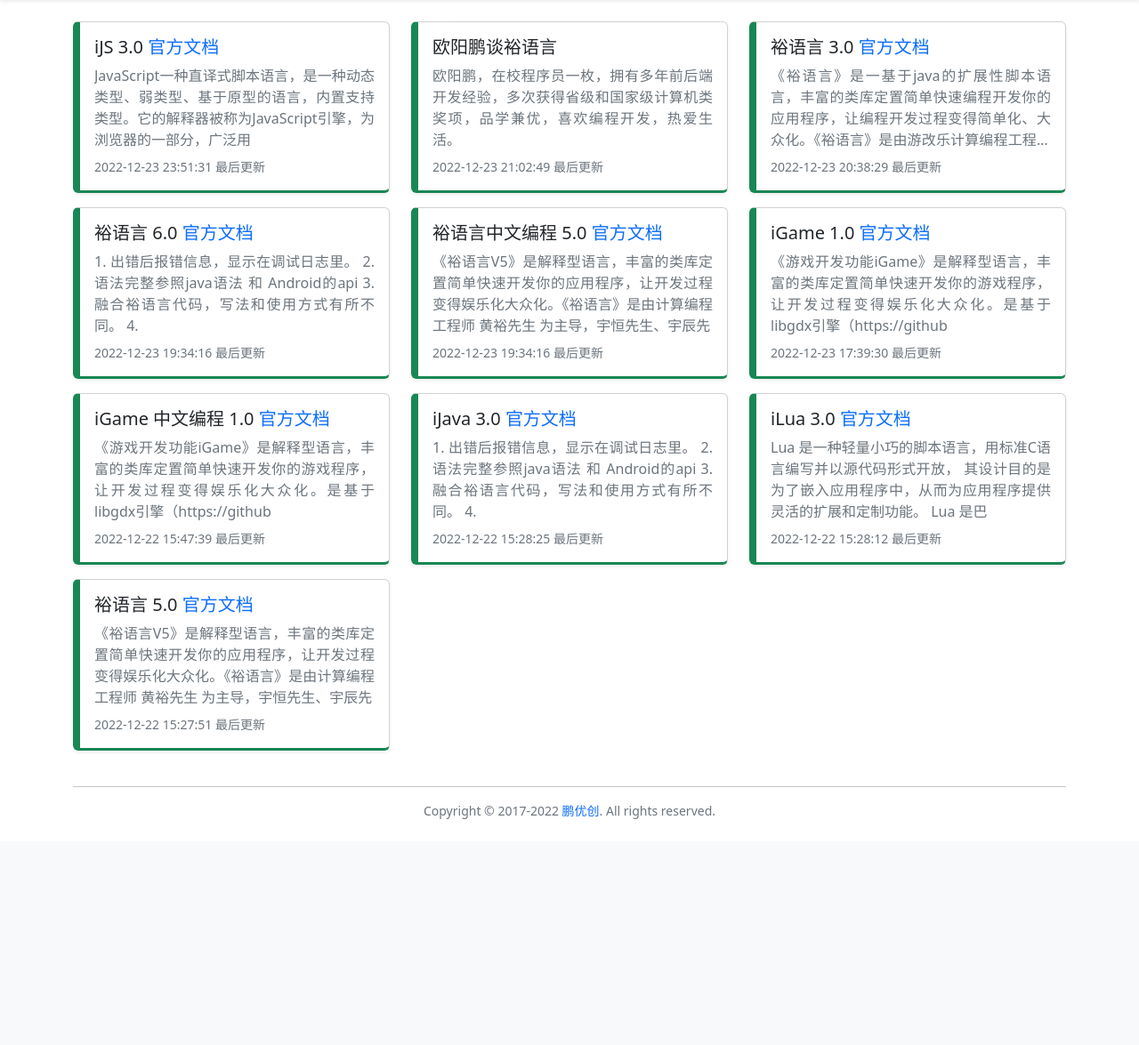
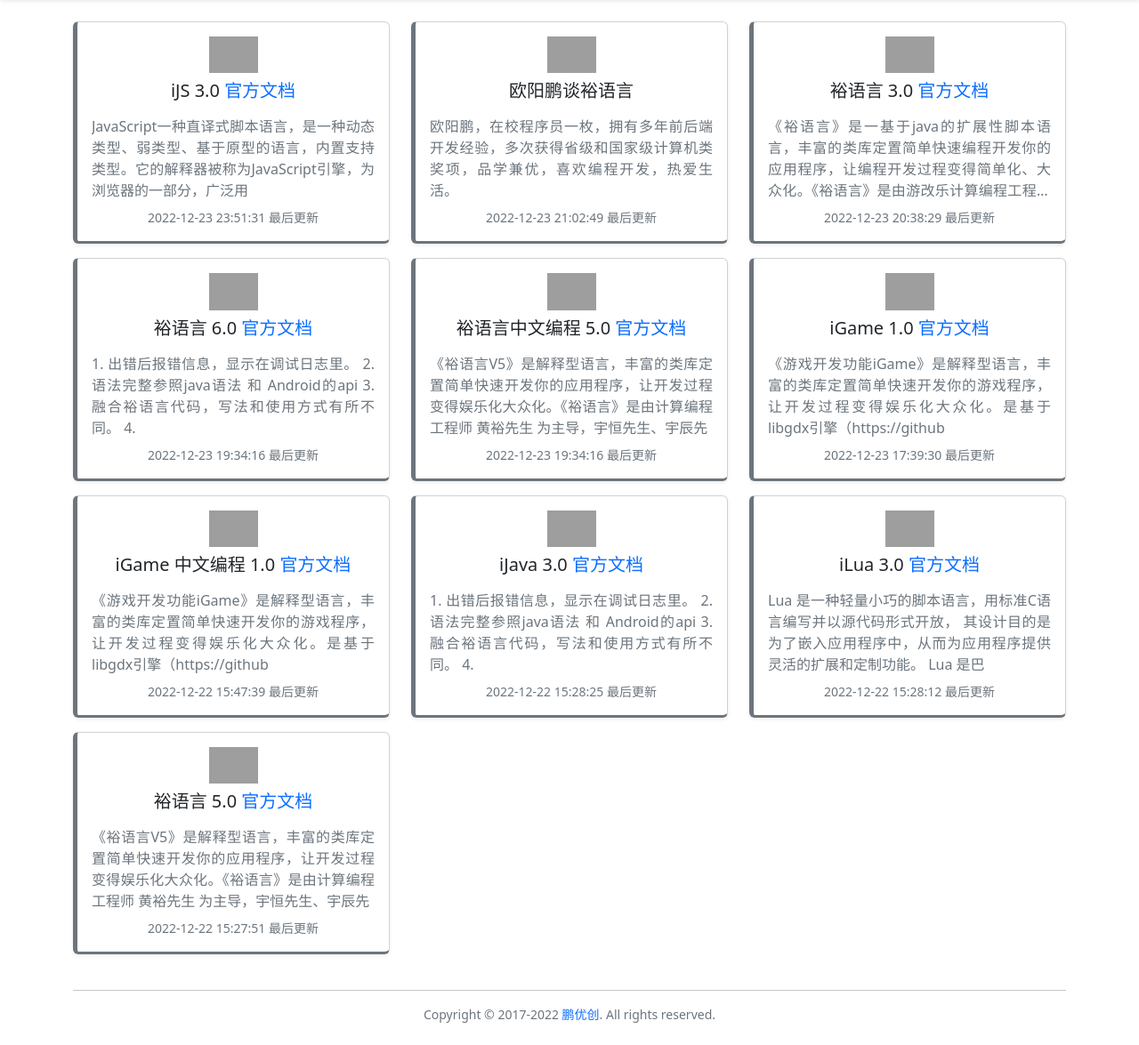
Before and after one commit to iuroc/iapp-doc, a PHP site: page / in a window 1280 px wide. Shown: the part 56-1231 px from the top of the page at 89% size. Before the commit the page ends 977 px from the top, so only its background shows below. Run offline with PHP 8.4, Linux system fonts and the light colour scheme; data comes from the database, SQL or seed files in the repository; grey boxes are pictures that could not be loaded.

Commit message:
更新主页卡片样式

```diff
--- a/index.php
+++ b/index.php
@@ -39,8 +39,8 @@ $index = new Index();
     </script>
     <style>
         .bookListItem {
-            border-left: 8px solid var(--bs-success);
-            border-bottom: 3px solid var(--bs-success);
+            border-left: 5px solid var(--bs-secondary);
+            border-bottom: 3px solid var(--bs-secondary);
         }
     </style>
 </head>
@@ -56,10 +56,11 @@ $index = new Index();
                 <a title="' . strip_tags($book_info['title']) . '"
                     class="bookListItem justify-content-between card card-body shadow-sm h-100"
                     href="' . $index->get_book_url($book_info['id']) . '" role="button">
-                    <div class="h5 text-truncate">' . $book_info['title'] . '</div>
+                    <div class="text-center"><img src="icon/readme.svg" width="55" class="mb-2"></div>
+                    <div class="h5 text-truncate mb-3 text-center">' . $book_info['title'] . '</div>
                     <div class="mb-2 limit-line-4 text-muted text-justify">'
                     . strip_tags(mb_substr($book_info['intro'], 0, 80)) . '</div>
-                    <div class="text-muted small">' . $book_info['update_time'] . ' 最后更新</div>
+                    <div class="text-muted small text-center">' . $book_info['update_time'] . ' 最后更新</div>
                 </a>
             </div>';
             }
```
